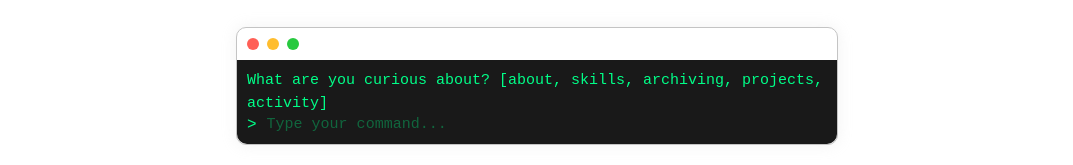
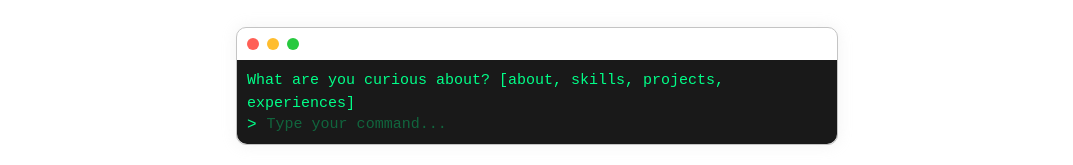
Before and after one commit to wlals4264/bluemin-portfolio, a Next.js app: page / in a window 1280 px wide. Both pictures are taken after a click on the button "use terminal". Shown: the part 587-752 px from the top of the page, without its empty margins (103-1176 px from the left). Built offline with nearby package versions, Linux system fonts and the light colour scheme; a web font is replaced by a local one.

Commit message:
Feat: 코드스냅 구현

```diff
--- a/src/app/page.tsx
+++ b/src/app/page.tsx
@@ -17,17 +17,17 @@ export default function Home() {
   const experiencesRef = useRef<HTMLDivElement>(null);
 
   const sectionRefs = {
-    'About me': aboutMeRef,
-    Skills: skillsRef,
-    Projects: projectsRef,
-    Experiences: experiencesRef,
+    about: aboutMeRef,
+    skills: skillsRef,
+    projects: projectsRef,
+    experiences: experiencesRef,
   };
 
   return (
     <div className="home-wrapper">
       <Header sectionRefs={sectionRefs} />
       <Introduction />
-      <Navigator />
+      <Navigator sectionRefs={sectionRefs} />
       <AboutMe ref={aboutMeRef} />
       <Skills ref={skillsRef} />
       <Projects ref={projectsRef} />
--- a/src/components/CodeSnap.tsx
+++ b/src/components/CodeSnap.tsx
@@ -1,20 +1,20 @@
 'use client';
 
 import '../styles/components/CodeSnap.scss';
-import { useState } from 'react';
+import { RefObject, useState } from 'react';
 
-const commands: Record<string, string> = {
-  about: 'about-me',
-  skills: 'skills',
-  projects: 'projects',
-  experiences: 'experiences',
-};
+type SectionName = 'about' | 'skills' | 'projects' | 'experiences';
 
-const CodeSnap = () => {
+interface CodeSnapProps {
+  sectionRefs: {
+    [key in SectionName]: RefObject<HTMLDivElement | null>;
+  };
+}
+const CodeSnap = ({ sectionRefs }: CodeSnapProps) => {
+  const defaultPrompt = 'What are you curious about? [about, skills, projects, experiences]';
   const [input, setInput] = useState('');
-  const [history, setHistory] = useState([
-    'What are you curious about? [about, skills, archiving, projects, activity]',
-  ]);
+  const [history, setHistory] = useState([defaultPrompt]);
+  const [error, setError] = useState('');
 
   const handleCommand = (e: React.FormEvent) => {
     e.preventDefault();
@@ -22,13 +22,23 @@ const CodeSnap = () => {
 
     if (trimmed === '') return;
 
-    if (commands[trimmed]) {
-      const targetId = commands[trimmed];
-      document.getElementById(targetId)?.scrollIntoView({ behavior: 'smooth' });
+    const sectionName = trimmed as SectionName;
 
-      setHistory((prev) => [...prev, `Navigating to ${trimmed}...`]);
+    if (sectionRefs[sectionName]) {
+      sectionRefs[sectionName]?.current?.scrollIntoView({ behavior: 'smooth' });
+
+      setHistory((prevHistory) => [
+        ...prevHistory, // 기존 히스토리 유지
+        `> ${sectionName}`,
+        `Navigating to ${sectionName}...`,
+      ]);
+      setError('');
     } else {
-      setHistory((prev) => [...prev, `> ${trimmed}`, `Unknown command: ${trimmed}`]);
+      setHistory((prevHistory) => [
+        ...prevHistory, // 기존 히스토리 유지
+        `> ${trimmed}`,
+        `Unknown command: "${trimmed}"`, // 오류 메시지를 history에 포함
+      ]);
     }
 
     setInput('');
@@ -48,6 +58,7 @@ const CodeSnap = () => {
           {history.map((line, i) => (
             <div key={i}>{line}</div>
           ))}
+          {error && <div className="error">{error}</div>}
         </div>
 
         <form className="inputLine" onSubmit={handleCommand}>
@@ -55,7 +66,10 @@ const CodeSnap = () => {
           <input
             type="text"
             value={input}
-            onChange={(e) => setInput(e.target.value)}
+            onChange={(e) => {
+              setInput(e.target.value);
+              if (error) setError('');
+            }}
             placeholder="Type your command..."
           />
         </form>
--- a/src/components/Header.tsx
+++ b/src/components/Header.tsx
@@ -1,14 +1,22 @@
 import '@/styles/components/Header.scss';
 import Link from 'next/link';
 import Nav from './Nav';
+import { RefObject } from 'react';
+
+type SectionName = 'about' | 'skills' | 'projects' | 'experiences';
 
 type HeaderProps = {
   sectionRefs: {
-    [key: string]: React.RefObject<HTMLDivElement>;
+    [key in SectionName]: RefObject<HTMLDivElement | null>;
   };
 };
 export default function Header({ sectionRefs }: HeaderProps) {
-  const titles = ['About me', 'Skills', 'Projects', 'Experiences'];
+  const titles = [
+    { label: 'About me', key: 'about' },
+    { label: 'Skills', key: 'skills' },
+    { label: 'Projects', key: 'projects' },
+    { label: 'Experiences', key: 'experiences' },
+  ];
 
   return (
     <div className="header-container">
--- a/src/components/Nav.tsx
+++ b/src/components/Nav.tsx
@@ -1,9 +1,14 @@
 import '../styles/components/Nav.scss';
 
+type TitleItem = {
+  label: string;
+  key: string;
+};
+
 type NavProps = {
-  titles: string[];
+  titles: TitleItem[];
   sectionRefs: {
-    [key: string]: React.RefObject<HTMLDivElement>;
+    [key: string]: React.RefObject<HTMLDivElement | null>;
   };
 };
 
@@ -15,9 +20,9 @@ export default function Nav({ titles, sectionRefs }: NavProps) {
 
   return (
     <nav className="nav-container">
-      {titles.map((title) => (
-        <span key={title} onClick={() => handleClick(title)}>
-          {title}
+      {titles.map(({ label, key }) => (
+        <span key={key} onClick={() => handleClick(key)}>
+          {label}
         </span>
       ))}
       <button>Hire me!</button>
--- a/src/components/Navigator.tsx
+++ b/src/components/Navigator.tsx
@@ -4,9 +4,16 @@ import '../styles/components/Navigator.scss';
 import { IoArrowDown } from 'react-icons/io5';
 import { FaLaptopCode } from 'react-icons/fa';
 import CodeSnap from './CodeSnap';
-import { useState } from 'react';
+import { RefObject, useState } from 'react';
 
-const Navigator = () => {
+type SectionName = 'about' | 'skills' | 'projects' | 'experiences';
+
+interface NavigatorProps {
+  sectionRefs: {
+    [key in SectionName]: RefObject<HTMLDivElement | null>;
+  };
+}
+const Navigator = ({ sectionRefs }: NavigatorProps) => {
   const [isCodeSnapOpen, setIsCodeSnapOpen] = useState<boolean>(false);
 
   return (
@@ -21,7 +28,7 @@ const Navigator = () => {
           <span>{isCodeSnapOpen ? 'close terminal' : 'use terminal'}</span>
         </button>
       </div>
-      {isCodeSnapOpen && <CodeSnap />}
+      {isCodeSnapOpen && <CodeSnap sectionRefs={sectionRefs} />}
     </div>
   );
 };
```
